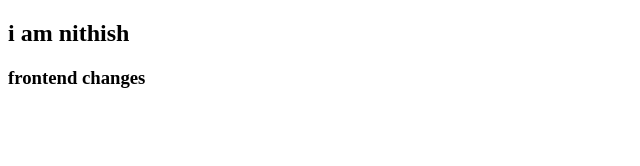
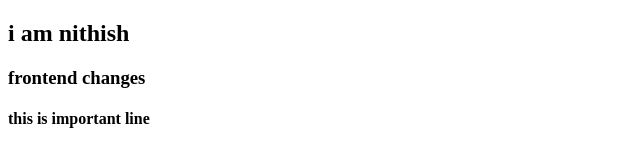
Before and after one commit to Nithish0333/samplerepo, a plain HTML site: page index.html in a window 1280 px wide. Shown: the whole page, without its empty margins (0-640 px from the left). Drawn offline with Linux system fonts and the light colour scheme.

Commit message:
feat:added some important changes

```diff
--- a/index.html
+++ b/index.html
@@ -8,5 +8,8 @@
 <body>
     <h2>i am nithish</h2>
 <h3>frontend changes</h3>
+    <h4>
+        this is important line
+    </h4>
 </body>
 </html>
```
